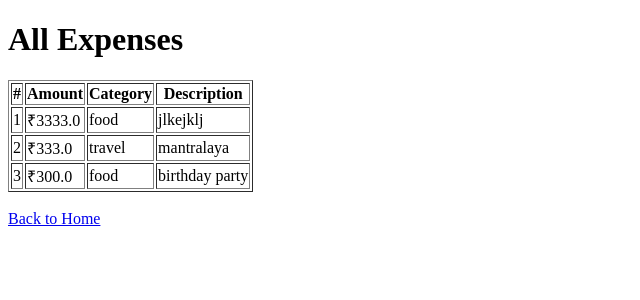
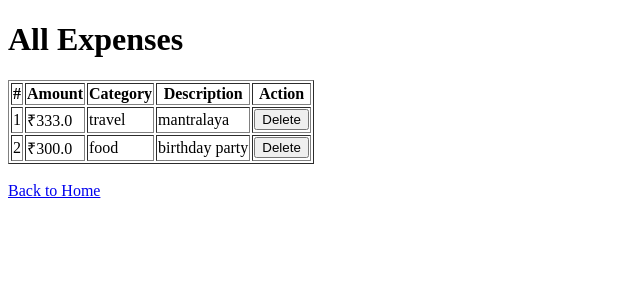
Before and after one commit to naikpratham381/expense_tracker, a Flask app: page /view-expenses in a window 1280 px wide. Shown: the top 300 px of the page, without its empty margins (0-640 px from the left). Run offline with Flask 3, Linux system fonts and the light colour scheme.

Commit message:
Add delete_expense web feature using dynamic routes

```diff
--- a/app.py
+++ b/app.py
@@ -73,6 +73,14 @@ def filter_by_category():
 
     return render_template("filter.html", expenses=filtered, search_category=search_category)
 
+@app.route("/delete-expense/<int:index>", methods=["POST"])
+def delete_expense(index):
+    if 0 <= index < len(expenses):
+        expenses.pop(index)
+        save_expenses()
+
+    return redirect(url_for("view_expenses"))
+
 load_expenses()
 
 if __name__ == "__main__":
--- a/data/expenses.csv
+++ b/data/expenses.csv
@@ -1,4 +1,3 @@
 amount,category,description
-3333.0,food,jlkejklj
 333.0,travel,mantralaya
 300.0,food,birthday party
--- a/templates/view_expenses.html
+++ b/templates/view_expenses.html
@@ -15,6 +15,7 @@
                 <th>Amount</th>
                 <th>Category</th>
                 <th>Description</th>
+                <th>Action</th>
             </tr>
             {% for expense in expenses %}
             <tr>
@@ -22,6 +23,11 @@
                 <td>₹{{ expense.amount }}</td>
                 <td>{{ expense.category }}</td>
                 <td>{{ expense.description }}</td>
+                <td>
+                    <form method="POST" action="/delete-expense/{{ loop.index0 }}">
+                        <button type="submit">Delete</button>
+                    </form>
+                </td>
             </tr>
             {% endfor %}
         </table>
```
Also changed, not shown: Notes.md (+9 -0 lines).
